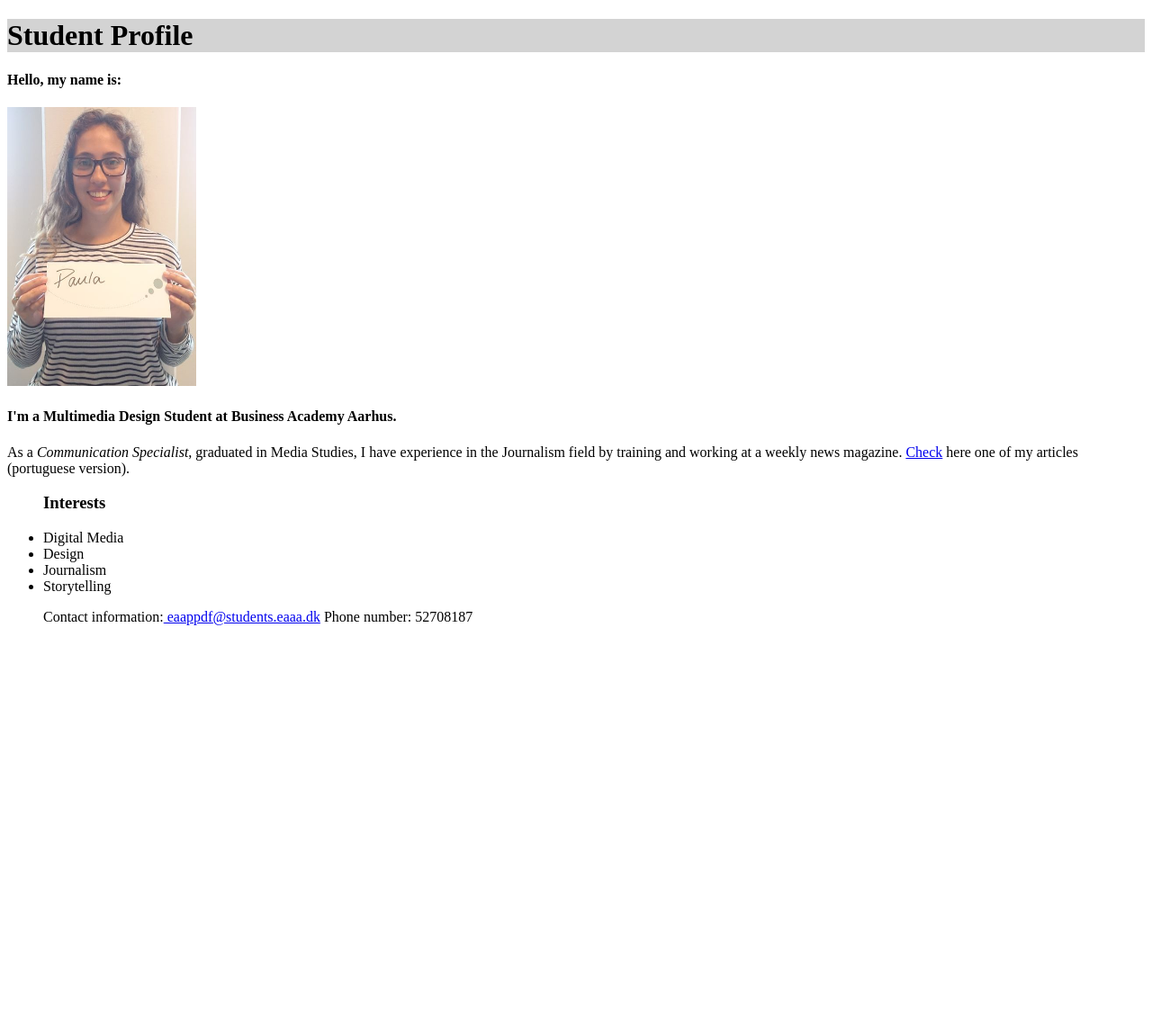
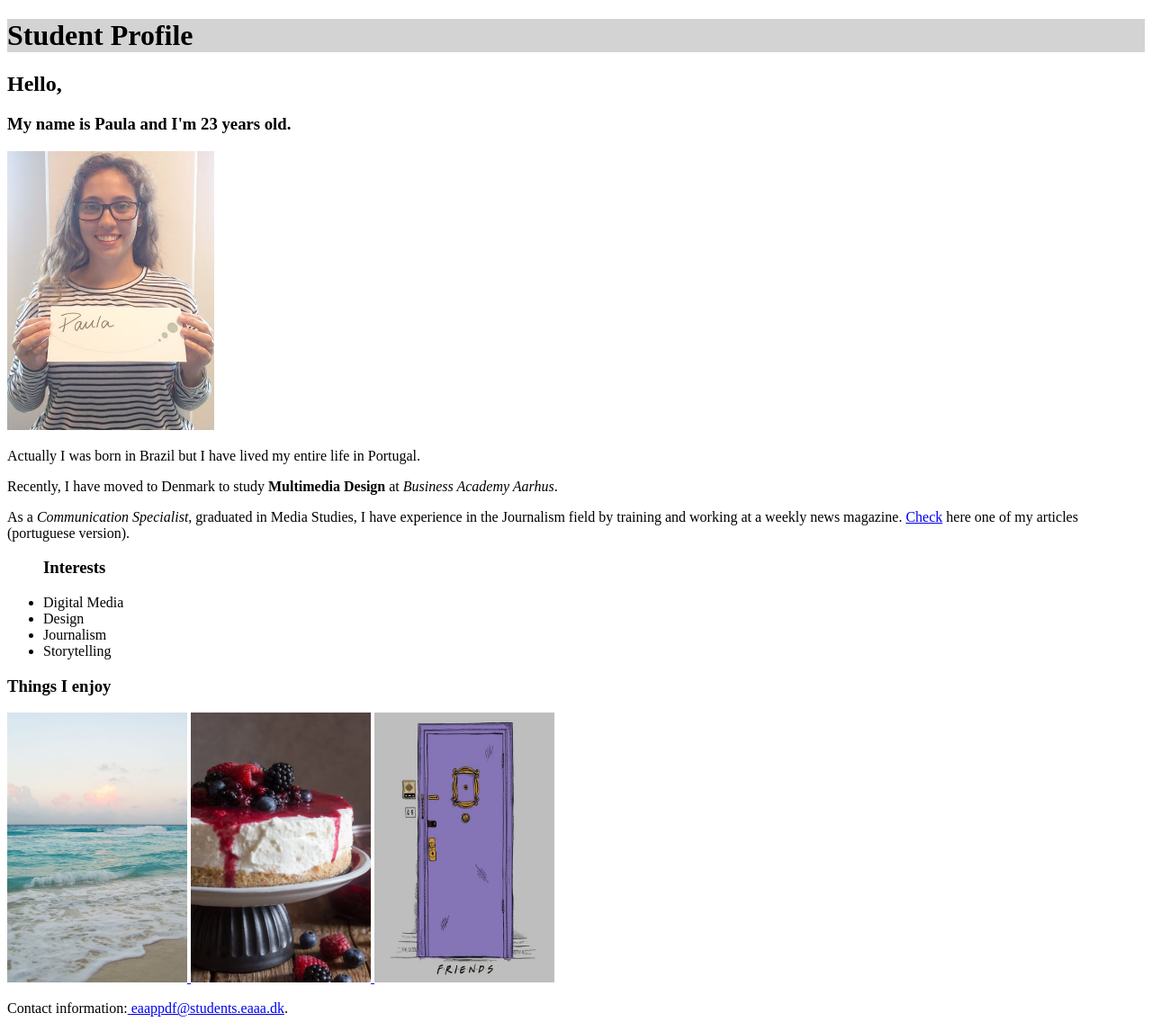
Before and after one commit to paulaperfreitas/paulaperfreitas.github.io, a plain HTML site: page index.html in a window 1280 px wide. Shown: the whole page at 90% size. Before the commit the page ends 800 px from the top, so only its background shows below. Drawn offline with Linux system fonts and the light colour scheme.

Commit message:
Paula Freitas

```diff
--- a/index.html
+++ b/index.html
@@ -1,32 +1,57 @@
 <!DOCTYPE html>
-<html lang="en">
-<body>
+<html lang: en>
+    <body>
 
 <header>
 
     <title>Paula Freitas</title>
-    <h1 style="background-color:LightGray;">Student Profile</h1>
+    <h1 style="background-color:lightgrey;">Student Profile</h1>
 
-<h4> Hello, my name is:</h4>
+<h2> Hello,</h2>
+    <p><h3>My name is Paula and I'm 23 years old. </h3>
 
 </header>
 
-<p> <img src="paula.jpg" alt="Paula" width="210" height="310"></p>
+<p> <img src="paula.jpg" alt="Paula" width="230" height="310"></p>
 
-<h4>I'm a Multimedia Design Student at Business Academy Aarhus.</h4>
+<main>
+<article>
+Actually I was born in Brazil but I have lived my entire life in Portugal.
+</article>
 
-<p>As a <i>Communication Specialist</i>, graduated in Media Studies, I have experience in the Journalism field by training and working at a weekly news magazine. <a href="https://www.sabado.pt/mundo/detalhe/vai-um-copo-de-vinho-azul-conheca-o-novo-cocktail-espanhol/">Check</a> here one of my articles (portuguese version).
+<article>
+    <p>Recently, I have moved to Denmark to study <b>Multimedia Design </b>at <i>Business Academy Aarhus</i>.</p>
+</article>
 
+<article>
+    <p>As a <i>Communication Specialist</i>, graduated in Media Studies, I have experience in the Journalism field by training and working at a weekly news magazine. <a href="https://www.sabado.pt/mundo/detalhe/vai-um-copo-de-vinho-azul-conheca-o-novo-cocktail-espanhol/">Check</a> here one of my articles (portuguese version).</p>
+</article>
 
-    <ul><h3><strong>Interests</strong></h3>
+<ul><h3><strong>Interests</strong></h3>
 
 <li>Digital Media</li>
 <li>Design</li>
 <li>Journalism</li>
 <li>Storytelling</li>
 
+</ul>
+
+<p><h3><strong>Things I enjoy</strong></h3>
+
+<p><a href="https://www.youtube.com/watch?time_continue=61&v=GU5W1LecyXw" target="_blank">
+ <img src="beach.jpg" alt="beach" width="200" height="300" border="0">
+</a>
+<a href="https://www.youtube.com/watch?v=KIJh_76qu0Y" target="_blank">
+ <img src="cheesecake.jpg" alt="beach" width="200" height="300" border="0">
+</a>
+<a href="https://www.youtube.com/watch?v=dhN1loL1cvU" target="_blank">
+ <img src="friends.jpg" alt="beach" width="200" height="300" border="0">
+</a>
+
+</main>
+
   <footer>
-    <p> Contact information:<a href="mailto:eaappdf@students.eaaaa.dk">    eaappdf@students.eaaa.dk</a> Phone number: 52708187</p>
+    <p> Contact information:<a href="mailto:eaappdf@students.eaaaa.dk"> eaappdf@students.eaaa.dk</a>.</p>
 </footer>
 
 </body>
```
Also changed, not shown: beach.jpg (added), cheesecake.jpg (added), friends.jpg (added).
